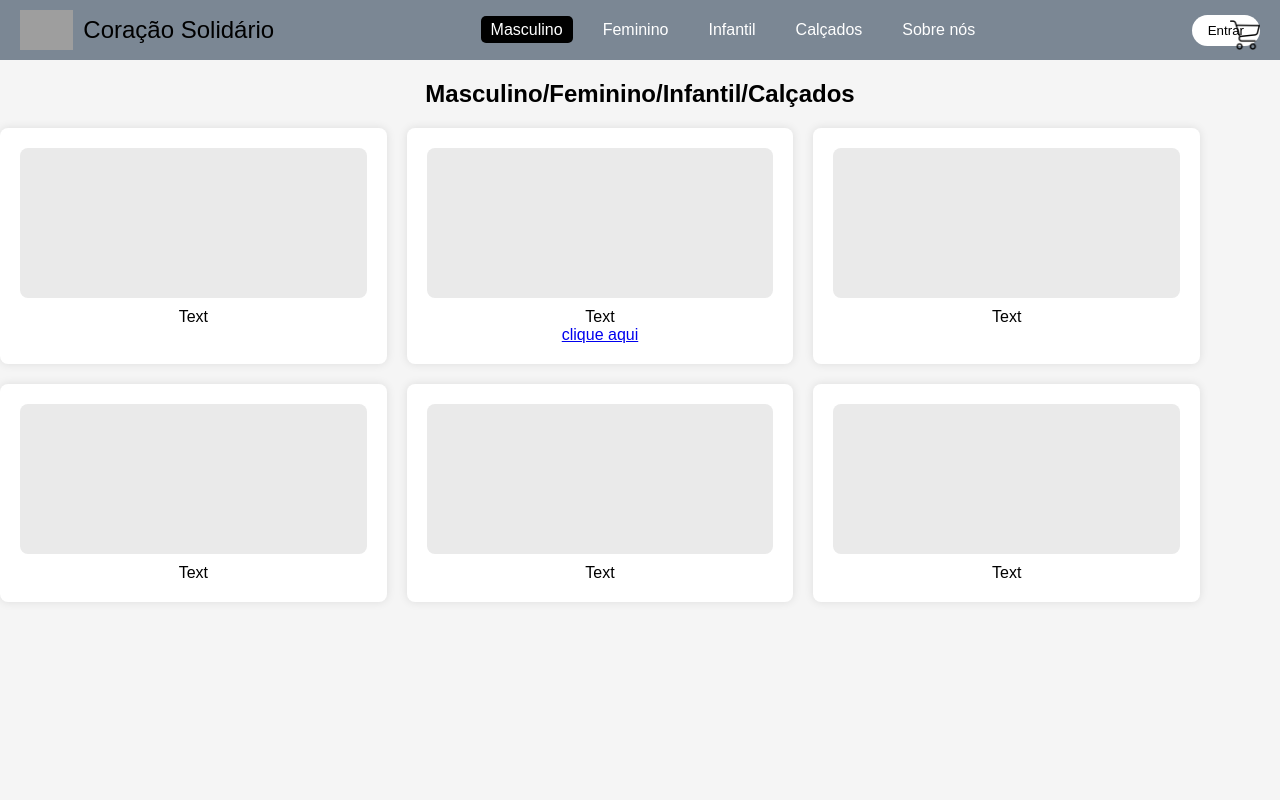
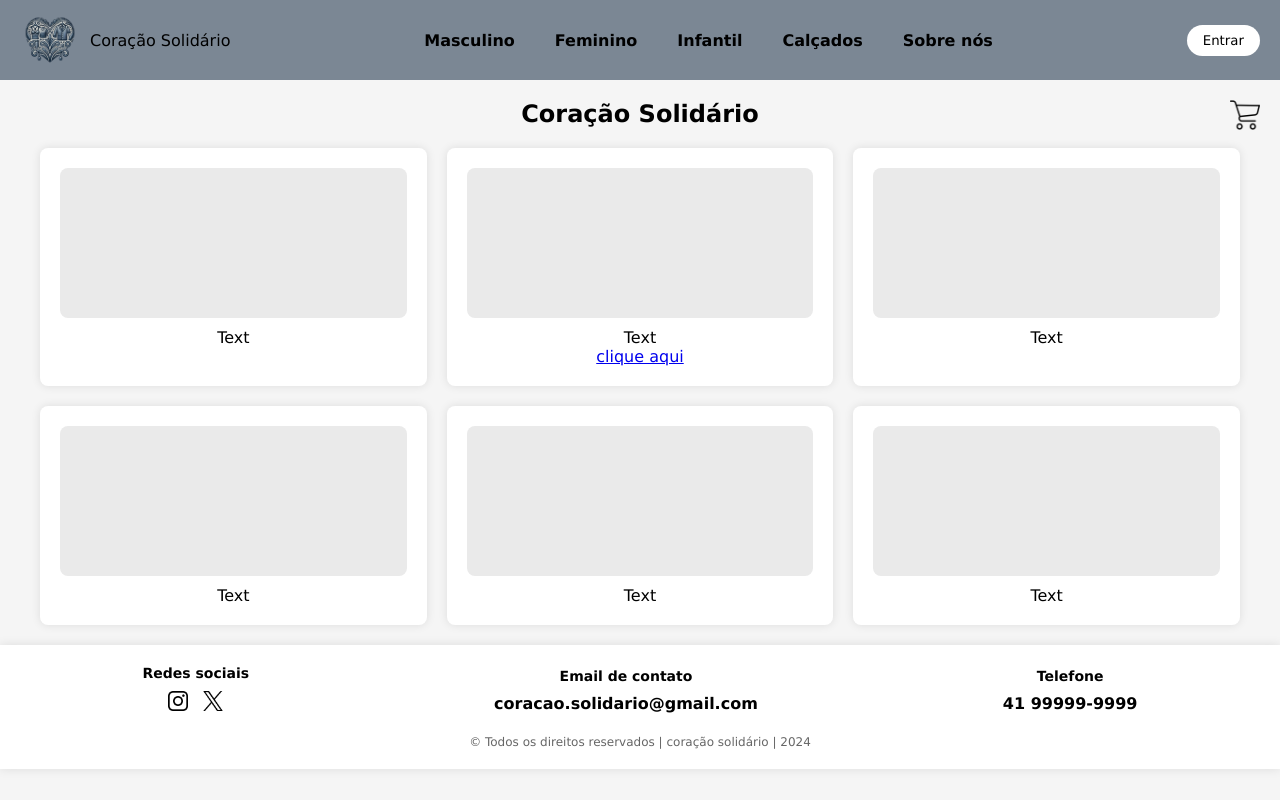
Before and after one commit to gaacarmo/Coracao_solidario, a PHP site: page /teste.php in a window 1280 px wide. Run offline with PHP 8.4, Linux system fonts and the light colour scheme; grey boxes are pictures that could not be loaded.

Commit message:
arrumei ia

```diff
--- a/style.css
+++ b/style.css
@@ -1,12 +1,11 @@
+@import url('https://fonts.googleapis.com/css2?family=Poppins:wght@300;400;500;600;700&display=swap');
 *{
     margin: 0;
     padding: 0;
     box-sizing: border-box;
+    font-family:'Lucida Sans', 'Lucida Sans Regular', 'Lucida Grande', 'Lucida Sans Unicode', Geneva, Verdana, sans-serif
   }
 
-  body {
-      font-family: Arial, sans-serif;
-  }
 
   header {
       display: flex;
@@ -22,12 +21,13 @@
   }
 
   .logo img {
-      height: 40px;
+      height: 60px;
+
       margin-right: 10px;
   }
 
   .logo span {
-      font-size: 1.5rem;
+      font-size: 1.8rem;
       color: #000;
   }
 
@@ -42,13 +42,14 @@
 
   nav ul li a {
       text-decoration: none;
-      color: #fff;
+      color: #000;
       font-size: 1rem;
       padding: 5px 10px;
       border-radius: 5px;
+      font-weight: bold;
   }
 
-  nav ul li a.active, nav ul li a:hover {
+  .nav ul li a:hover {
       background-color: #000;
       color: #fff;
   }
@@ -83,7 +84,8 @@ h1 {
 .cart-icon {
     position: absolute;
     right: 20px;
-    top: 20px;
+    top: 100px;
+
 }
 
 .cart-icon img {
@@ -94,7 +96,9 @@ main {
     display: flex;
     width: 100%;
     max-width: 1200px;
-    margin-top: 20px;
+    margin: 20px auto;
+    justify-content: center;
+    align-items: center;
 }
 
 .products {
@@ -119,3 +123,43 @@ main {
     border-radius: 8px;
     margin-bottom: 10px;
 }
+footer {
+    background-color: #fff;
+    width: 100%;
+    padding: 20px;
+    box-shadow: 0 0 10px rgba(0, 0, 0, 0.1);
+    text-align: center;
+    justify-content: flex-end;
+
+}
+
+.footer-content {
+    display: flex;
+    justify-content: space-around;
+    align-items: center;
+    margin-bottom: 20px;
+}
+
+.footer-section h4 {
+    font-size: 14px;
+    margin-bottom: 10px;
+}
+
+.footer-section p {
+    font-size: 16px;
+    font-weight: bold;
+}
+
+.footer-bottom {
+    font-size: 12px;
+    color: #666;
+}
+
+.social-icons img {
+    width: 20px;
+    margin-right: 10px;
+}
+
+.social-icons img:last-child {
+    margin-right: 0;
+}
--- a/teste.php
+++ b/teste.php
@@ -8,8 +8,8 @@
 <body>
     <header>
         <div class="logo">
-            <img src="logo.png" alt="Coração Solidário">
-            <span>Coração Solidário</span>
+            <img class="logo-1" src="assets/logo coracao.png" alt="Coração Solidário">
+            <a>Coração Solidário</a>
         </div>
         <nav>
             <ul>
@@ -24,11 +24,12 @@
             <button>Entrar</button>
         </div>
     </header>
-    <h1>Masculino/Feminino/Infantil/Calçados</h1>
+    <div class="cart-icon">
+        <a href="#"><img src="assets/shopping-cart.png" alt="Carrinho de compras"></a>
+    </div>
 
-    <div class="cart-icon">
-        <img src="shopping-cart.png" alt="Carrinho de compras">
-    </div>
+    <h1>Coração Solidário</h1>
+
 
     <main>
         <section class="products">
@@ -58,6 +59,28 @@
                 <p>Text</p>
             </div>
         </section>
-
+    </main>
+        <footer>
+        <div class="footer-content">
+            <div class="footer-section">
+                <h4>Redes sociais</h4>
+                <div class="social-icons">
+                    <img src="assets/instagram.png" alt="Instagram">
+                    <img src="assets/twitter.png" alt="X (Twitter)">
+                </div>
+            </div>
+            <div class="footer-section">
+                <h4>Email de contato</h4>
+                <p>coracao.solidario@gmail.com</p>
+            </div>
+            <div class="footer-section">
+                <h4>Telefone</h4>
+                <p>41 99999-9999</p>
+            </div>
+        </div>
+        <div class="footer-bottom">
+            <p>© Todos os direitos reservados | coração solidário | 2024</p>
+        </div>
+    </footer>
 </body>
 </html>
```
